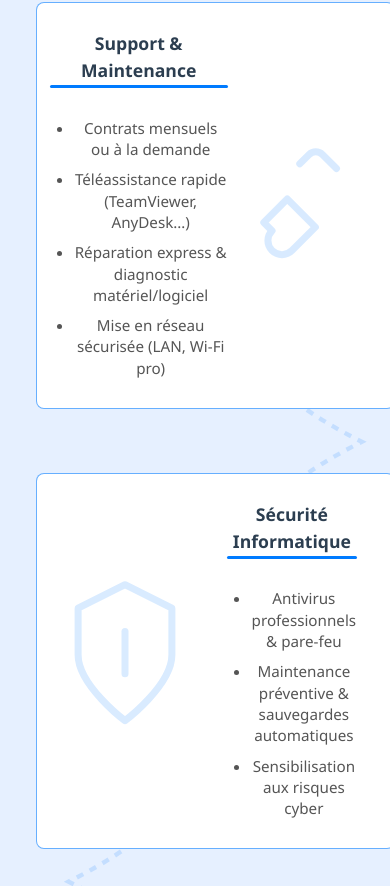
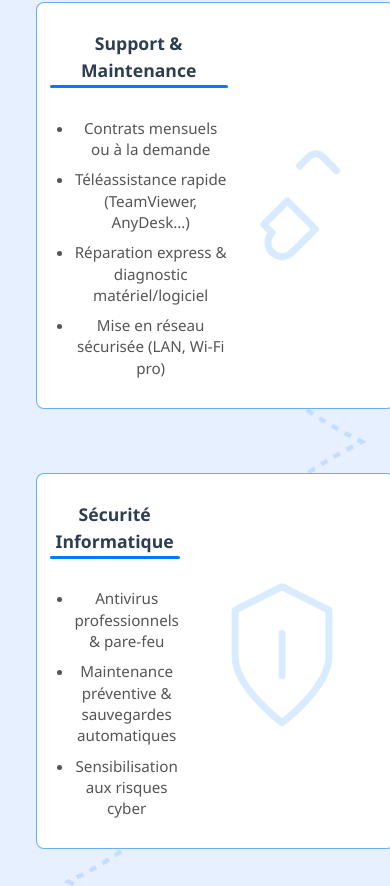
Before and after one commit to davon6/abdel_ITSupport, a Vue app: page /#/professionnels in a window 390 px wide. Shown: the part 462-1348 px from the top of the page. Built offline with nearby package versions, Linux system fonts and the light colour scheme.

Commit message:
pro layout mobile

```diff
--- a/src/components/Professionnels.vue
+++ b/src/components/Professionnels.vue
@@ -619,6 +619,16 @@ main.container {
     font-size: 0.95em !important; /* tad smaller */
     line-height: 1.4em !important;
   }
+  .section-card .text-block {
+    order: 1; /* Title and items first */
+  }
+
+  .section-card .image-block {
+    order: 2; /* SVG after title */
+    margin-top: 0.5em !important; /* small gap after title */
+    margin-bottom: 0.5em !important; /* small gap before items */
+  }
+
 }
 
 </style>
```
